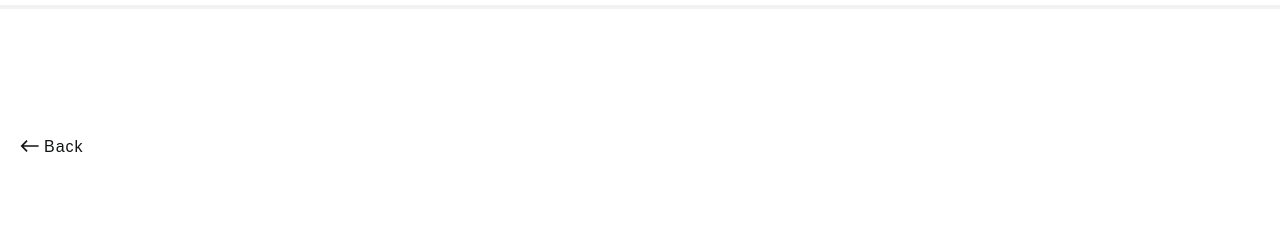
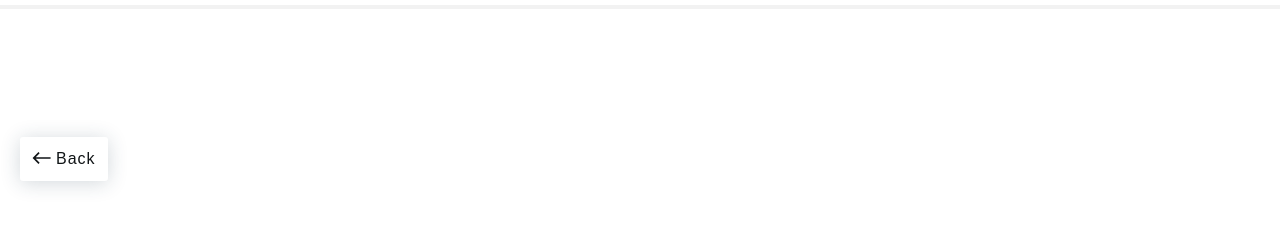
Before and after one commit to gulmirakhonmusaeva/countries, a plain HTML site: page detail.html in a window 1280 px wide. Shown: the part 75-319 px from the top of the page. Drawn offline with Linux system fonts and the light colour scheme.

Commit message:
add box shadow

```diff
--- a/app.js
+++ b/app.js
@@ -4,7 +4,7 @@ let btnDarkMode = document.querySelector(".btn-dark-mode")
 let countriesSearchInput = document.querySelector(".countries-search-input")
 
 btnDarkMode.addEventListener('click',() => {
-    document.body.classList.add('dark-mode')
+    document.body.classList.toggle('dark-mode')
     // countriesSearchInput.styles.background-image.add('url')
     changeBg()
 })
--- a/css/detail.css
+++ b/css/detail.css
@@ -14,10 +14,15 @@ body {
 
 
 .back-link {
-    padding-bottom: 90px;
+    margin-bottom: 70px;
+    padding: 12px;
+    border-radius: 3px;
     font-size: 16px;
     line-height: 20px;
     font-weight: 300;
+    -webkit-box-shadow: 0px 2px 20px 0px rgba(34, 60, 80, 0.2);
+    -moz-box-shadow: 0px 2px 20px 0px rgba(34, 60, 80, 0.2);
+    box-shadow: 0px 2px 20px 0px rgba(34, 60, 80, 0.2);
 }
 
 .back-link::before{
```
Also changed, not shown: css/styles.css (+9 -0 lines).
